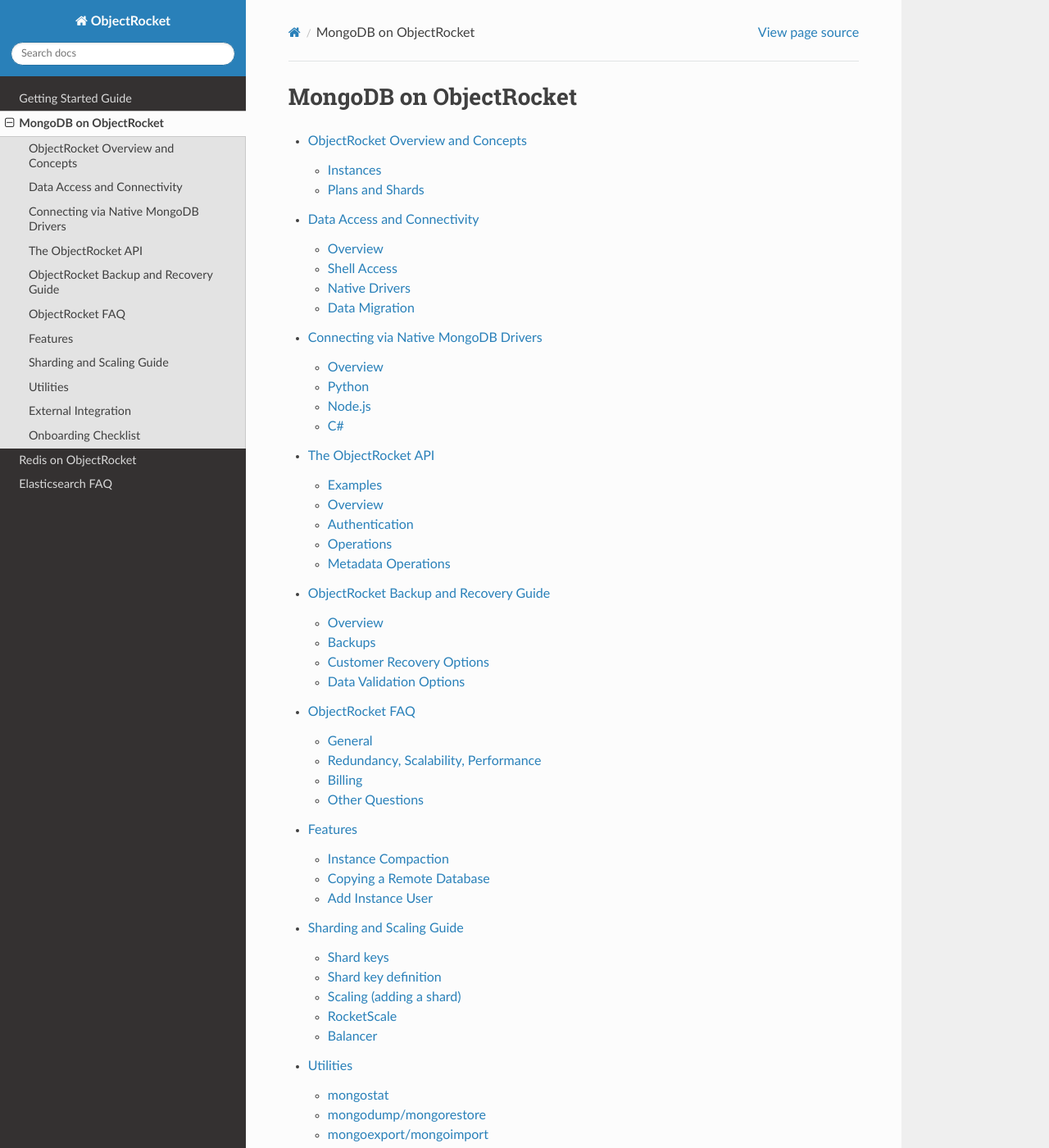
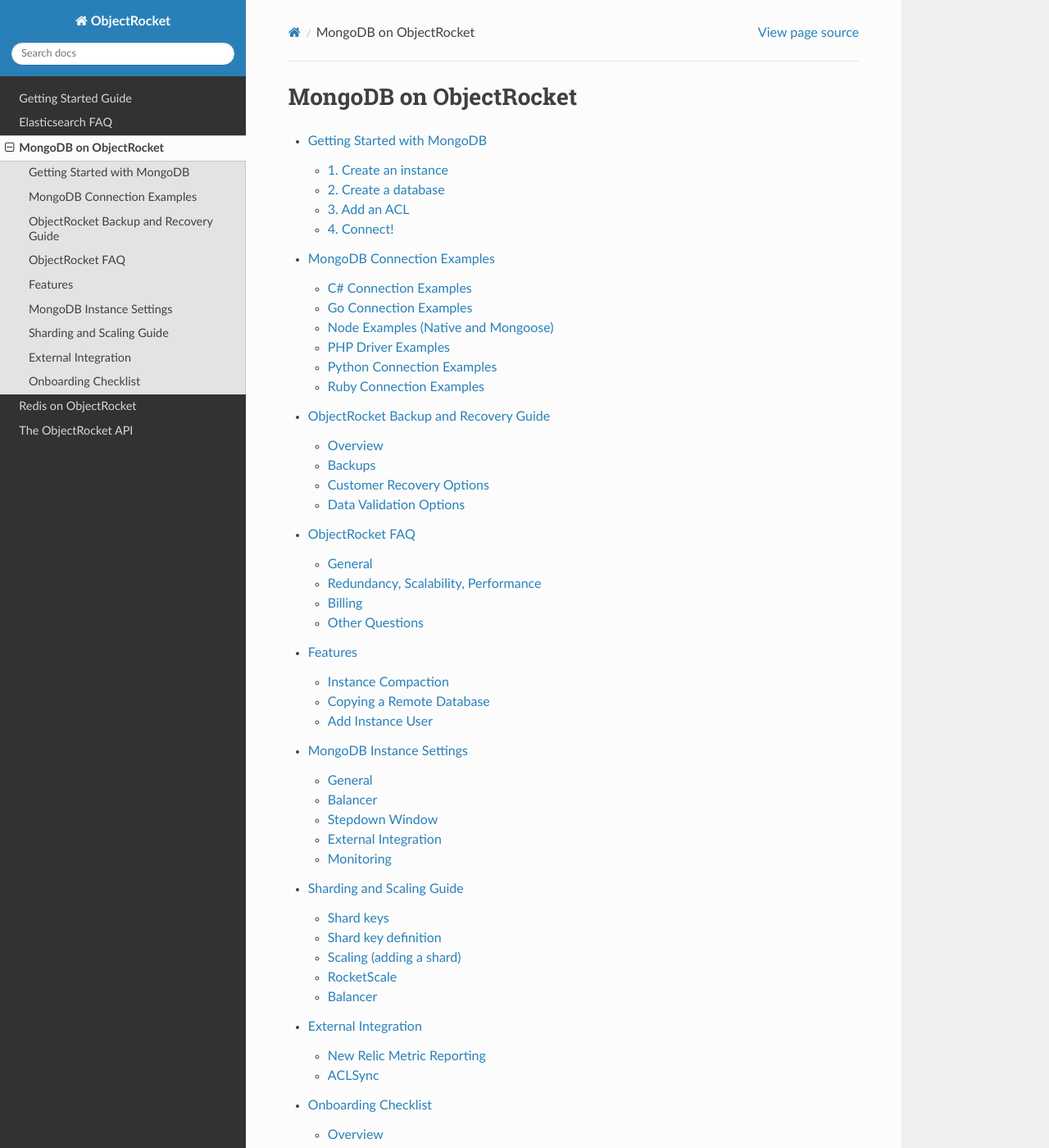
Before and after one commit to zcorleissen/documentation, a Sphinx documentation site: the page built from source/mongodb.rst, in a window 1280 px wide and 1400 px high. Shown: the whole window at 82% size. Built offline with Sphinx 7.4.7 and the Read the Docs theme 2.0.0, drawn with Linux system fonts in a browser that asks for light colours; pages that are not in the unit, such as notebooks, are missing from menus; some of the changed text lies outside the part shown.

Commit message:
toctree fixes

```diff
--- /dev/null
+++ b/source/connection_examples.rst
@@ -0,0 +1,12 @@
+MongoDB Connection Examples
+===========================
+
+.. toctree::
+   :maxdepth: 2
+
+   csharp_examples
+   go_examples
+   node_examples
+   php_examples
+   python_examples
+   ruby_examples
--- a/source/features.rst
+++ b/source/features.rst
@@ -69,7 +69,7 @@
 databases.
 
 For additional information on creating databases and database users,
-see :ref:`create-a-database`.
+see :doc:`getting_started_mongo`.
 
 Arguments
 ^^^^^^^^^
--- a/source/index.rst
+++ b/source/index.rst
@@ -7,9 +7,10 @@
    :maxdepth: 2
 
    getting_started
+   elastic_faq
    mongodb
    redis
-   elastic_faq
+   api/overview
 
 Indices and tables
 ==================
--- a/source/mongodb.rst
+++ b/source/mongodb.rst
@@ -4,15 +4,13 @@
 .. toctree::
    :maxdepth: 2
 
-   overview_and_concepts
-   access_and_connectivity
-   native_drivers
-   api/overview
+   getting_started_mongo
+   mongodb_overview
+   connection_examples
    backup_and_recovery
    faq
    features
-   settings_guide
+   mongo_settings
    sharding_and_scaling
-   tools
    external_integration
    onboarding_checklist
--- a/source/redis.rst
+++ b/source/redis.rst
@@ -4,4 +4,5 @@
 .. toctree::
    :maxdepth: 2
 
+   getting_started_redis
    redis_faq
--- a/source/tools.rst
+++ b/source/tools.rst
@@ -17,7 +17,7 @@
 http://docs.mongodb.org/manual/reference/program/mongostat/
 
 mongodump/mongorestore
----------
+----------------------
 
 The **mongodump** utility exports the contents of a database in binary format. This will result in a ``.bson`` and ``.json`` file per collection. If you've ever used mysqldump, it works in a similar fashion. Keep in mind that a similar utility exists with the name of **mongoexport**, which works in a completely different manner (don't use mongoexport for backups!). Here is an example of how one might use mongodump to create a backup of their database.
 
@@ -43,7 +43,7 @@
    $ mongorestore --optionsssss
 
 mongoexport/mongoimport
-------------
+-----------------------
 
 ...
 
```
Also changed, not shown: source/mongo_settings.rst (+19 -19 lines).
